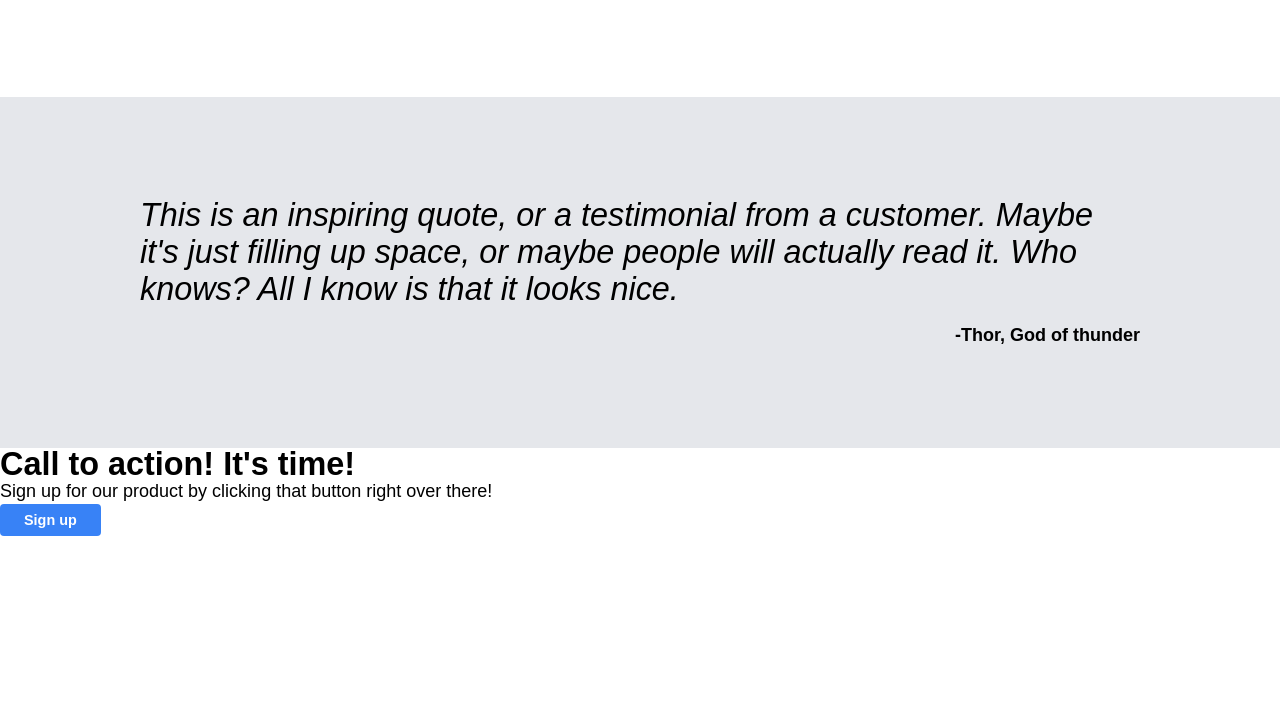
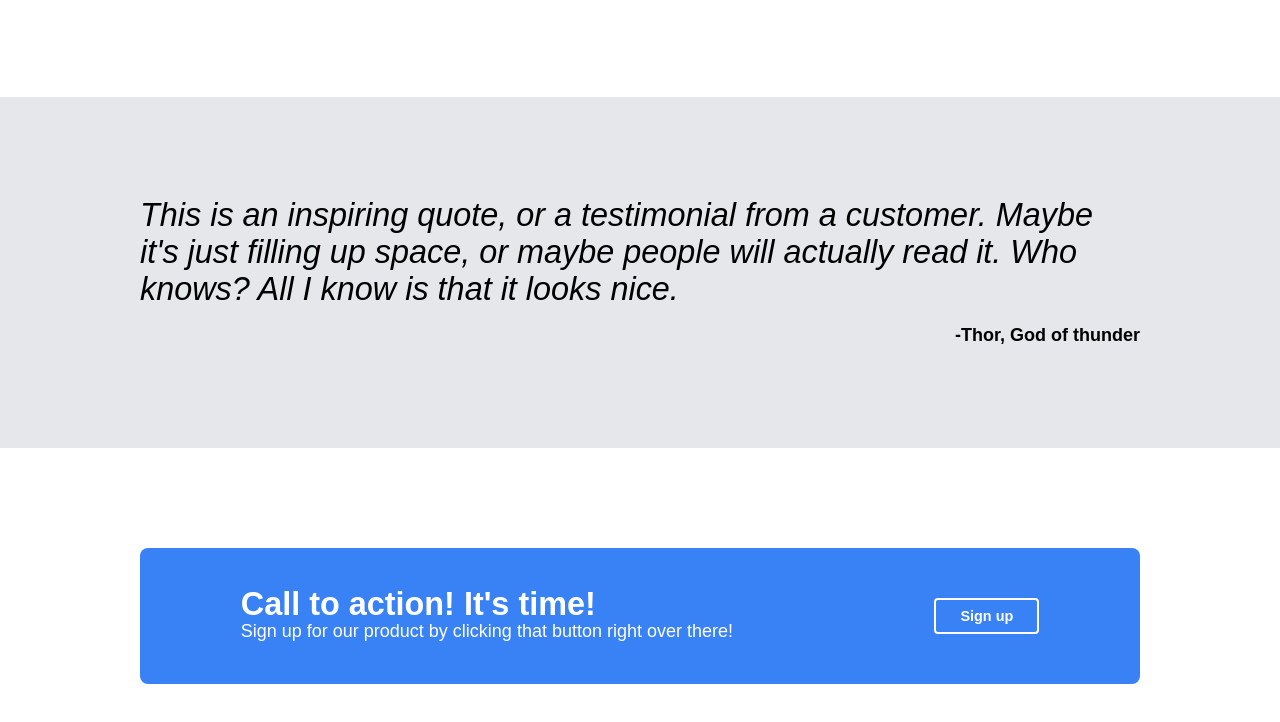
Before and after one commit to Campfire3634/odin-landing-page, a plain HTML site: page index.html in a window 1280 px wide. Shown: the part 930-1652 px from the top of the page. Before the commit the page ends 1466 px from the top, so only its background shows below. Drawn offline with Linux system fonts and the light colour scheme.

Commit message:
Add cta style

```diff
--- a/style.css
+++ b/style.css
@@ -166,3 +166,30 @@ blockquote {
     text-align: right;
     font-weight: bold;
 }
+
+.cta-wrapper {
+    display: flex;
+    align-items: center;
+    justify-content: center;
+    padding: 100px 0px;
+}
+
+.cta {
+    background: #3882F6;
+    color: white;
+    flex-basis: 1000px;
+    display: flex;
+    justify-content: space-around;
+    padding: 40px 0px;
+    border-radius: 8px;
+    align-items: center;
+}
+
+.cta .content {
+    flex-basis: 2;
+}
+
+.cta button {
+    flex-basis: 1;
+    border: 2px solid white;
+}
```
